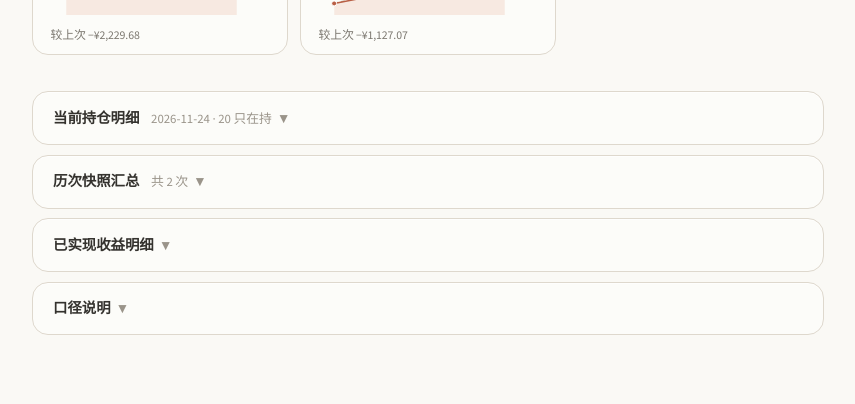
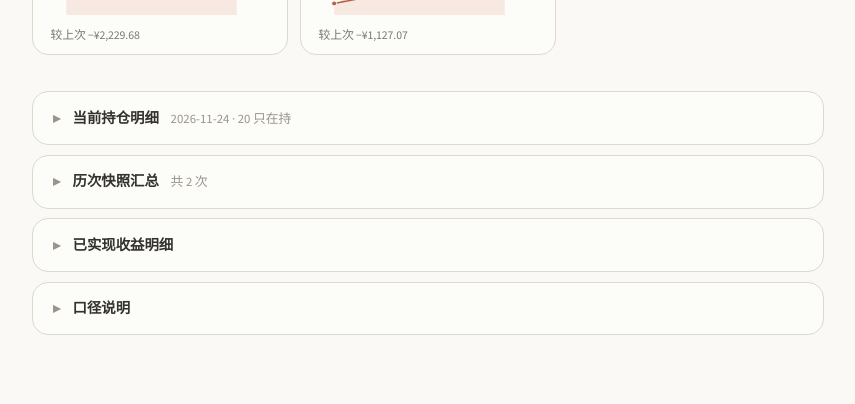
Before and after one commit to yikolemon/yikolemon.github.io, a Jekyll site: the page built from fund.html, in a window 1280 px wide. Shown: the part 1457-1861 px from the top of the page, without its empty margins (212-1067 px from the left). Built offline with Jekyll 4.4.1, drawn with Linux system fonts in a browser that asks for light colours; the repository's description, which GitHub fills in, is left out.

Commit message:
fix(折叠面板): 统一前置箭头及折叠展开方向

```diff
--- a/fund.html
+++ b/fund.html
@@ -631,14 +631,16 @@ permalink: /fund/
     display: none;
   }
 
-  .fd-detail > summary::after {
-    margin-left: 8px;
+  .fd-detail > summary::before {
+    display: inline-block;
+    width: 0.8em;
+    margin-right: 8px;
     color: var(--fd-faint);
-    content: "▾";
-  }
-
-  .fd-detail[open] > summary::after {
-    content: "▴";
+    content: "\25B8";
+  }
+
+  .fd-detail[open] > summary::before {
+    content: "\25BE";
   }
 
   .fd-detail > summary:focus-visible {
```
Also changed, not shown: etf-premium.html (+8 -6 lines).
